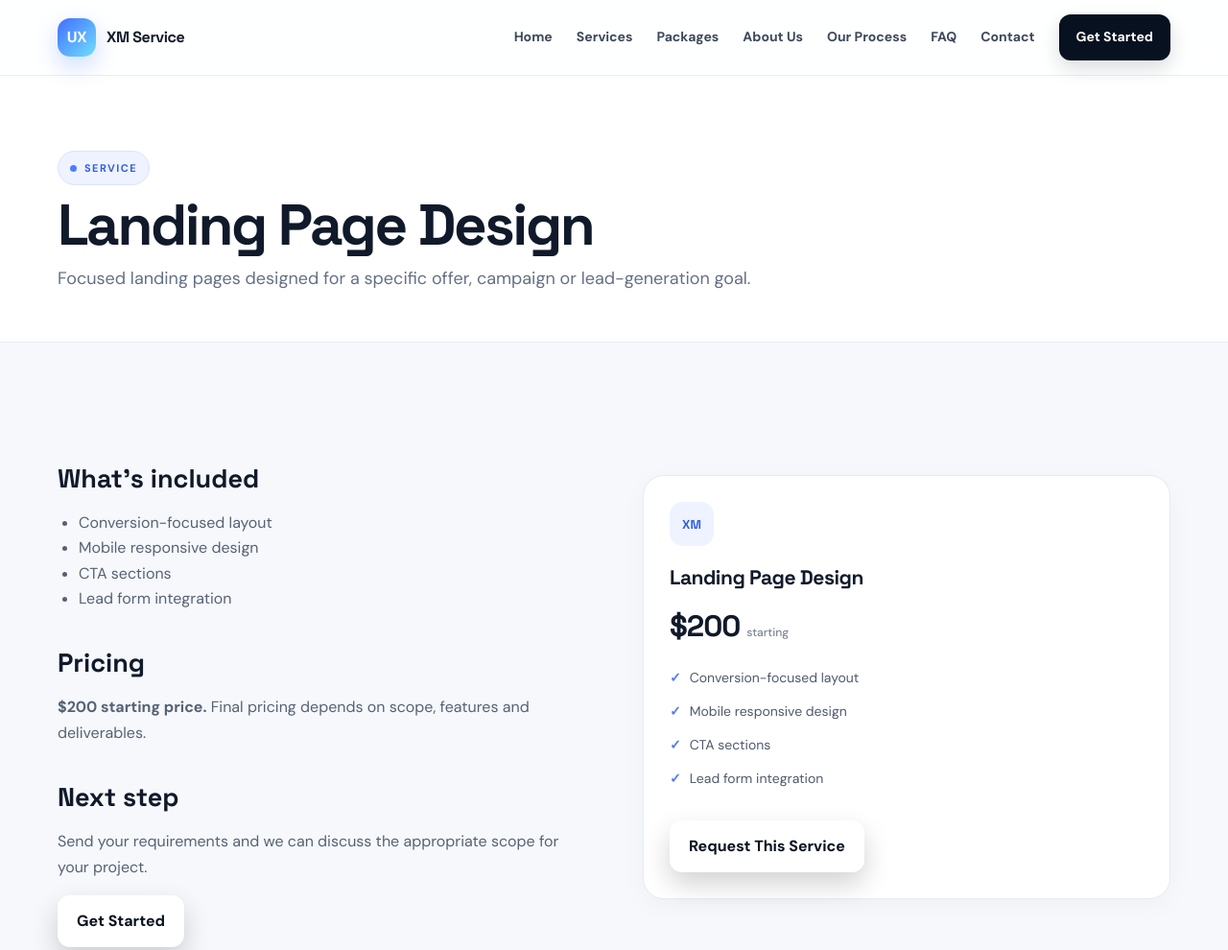
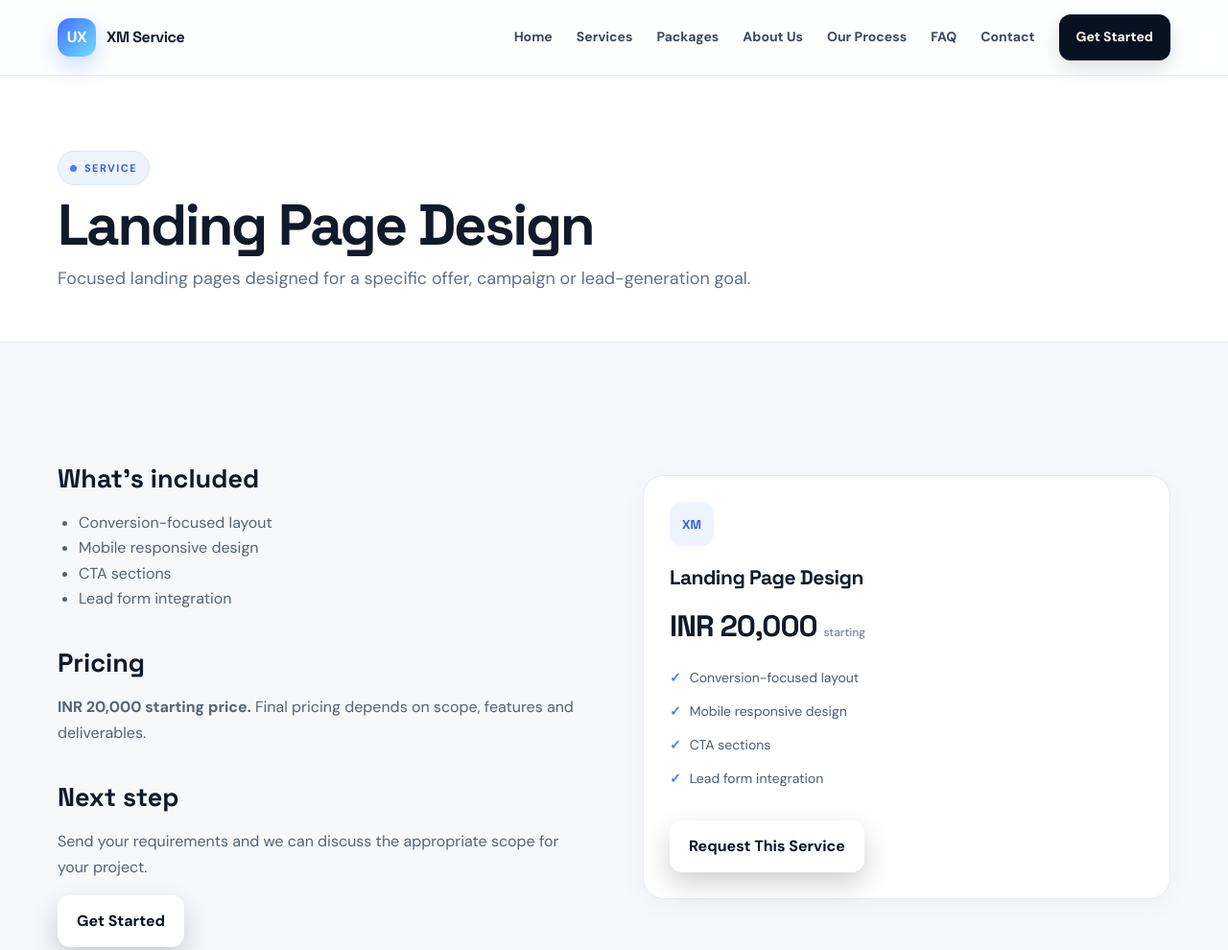
Before and after one commit to prateekgrewal123/uxdigitalgroup, a plain HTML site: page landing-page-design.html in a window 1280 px wide. Shown: the top 990 px of the page at 96% size. Drawn offline with Linux system fonts and the light colour scheme.

Commit message:
Update landing-page-design.html

```diff
--- a/landing-page-design.html
+++ b/landing-page-design.html
@@ -2,7 +2,7 @@
 <title>Landing Page Design | XM Service</title><meta name="description" content="Digital marketing and technology services from XM SERVICE (GST Number - 06ELLPR9167R1ZR).">
 <link rel="stylesheet" href="assets/style.css"></head><body><header><div class="container"><div class="nav"><a class="logo" href="index.html"><span class="mark">UX</span><span>XM Service</span></a><nav class="links"><a class="" href="index.html">Home</a><a class="" href="services.html">Services</a><a class="" href="packages.html">Packages</a><a class="" href="about.html">About Us</a><a class="" href="process.html">Our Process</a><a class="" href="faq.html">FAQ</a><a class="" href="contact.html">Contact</a><a class="nav-cta" href="contact.html">Get Started</a></nav><button class="menu" data-menu aria-label="Open menu">☰</button></div></div></header>
 <main><section class="page-hero"><div class="container"><span class="eyebrow">Service</span><h1>Landing Page Design</h1><p>Focused landing pages designed for a specific offer, campaign or lead-generation goal.</p></div></section>
-<section><div class="container split"><div class="prose"><h2>What’s included</h2><ul><li>Conversion-focused layout</li><li>Mobile responsive design</li><li>CTA sections</li><li>Lead form integration</li></ul><h2>Pricing</h2><p><strong>$200 starting price.</strong> Final pricing depends on scope, features and deliverables.</p><h2>Next step</h2><p>Send your requirements and we can discuss the appropriate scope for your project.</p><a class="btn primary" href="contact.html">Get Started</a></div><div class="card"><div class="icon">XM</div><h3>Landing Page Design</h3><div class="price">$200 <small>starting</small></div><ul class="list"><li>Conversion-focused layout</li><li>Mobile responsive design</li><li>CTA sections</li><li>Lead form integration</li></ul><a class="btn primary" href="contact.html">Request This Service</a></div></div></section></main>
+<section><div class="container split"><div class="prose"><h2>What’s included</h2><ul><li>Conversion-focused layout</li><li>Mobile responsive design</li><li>CTA sections</li><li>Lead form integration</li></ul><h2>Pricing</h2><p><strong>INR 20,000 starting price.</strong> Final pricing depends on scope, features and deliverables.</p><h2>Next step</h2><p>Send your requirements and we can discuss the appropriate scope for your project.</p><a class="btn primary" href="contact.html">Get Started</a></div><div class="card"><div class="icon">XM</div><h3>Landing Page Design</h3><div class="price">INR 20,000 <small>starting</small></div><ul class="list"><li>Conversion-focused layout</li><li>Mobile responsive design</li><li>CTA sections</li><li>Lead form integration</li></ul><a class="btn primary" href="contact.html">Request This Service</a></div></div></section></main>
 <footer><div class="container"><div class="footer-grid">
 <div class="footer-brand"><a class="logo" href="index.html"><span class="mark">UX</span><span>XM SERVICE (GST Number - 06ELLPR9167R1ZR)</span></a>
 <p>Digital marketing and technology services for businesses seeking practical, modern solutions.</p></div>
```
